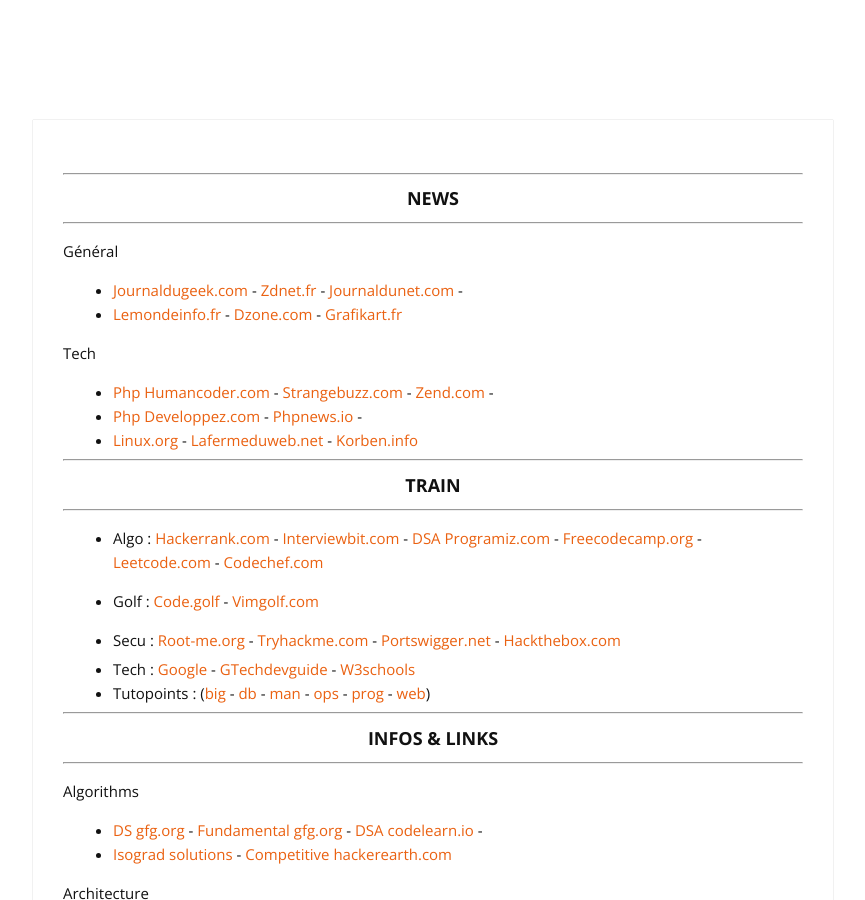
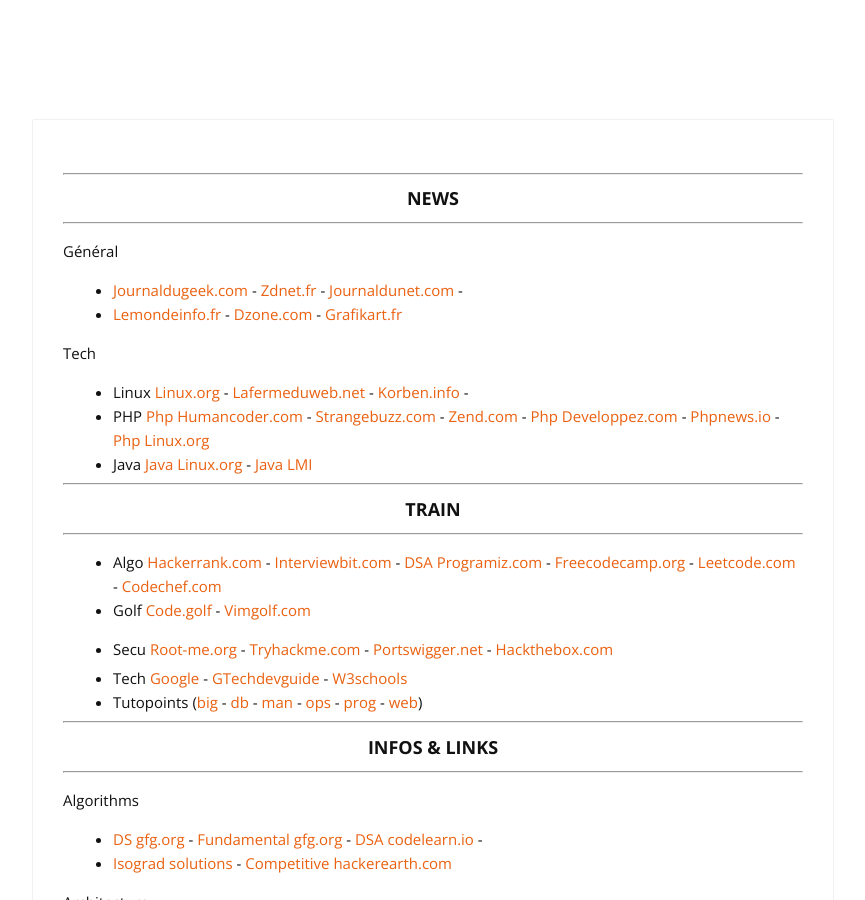
Before and after one commit to cylmat/cylmat.github.io, a Jekyll site: the page built from _pages/USEFUL.md, in a window 1280 px wide and 900 px high. Shown: the whole window, without its empty margins (207-1072 px from the left). Built offline with Jekyll 4.4.1, drawn with Linux system fonts in a browser that asks for light colours; nearby versions of some CDN libraries; some of the changed text lies outside the part shown.

Commit message:
Update USEFUL.md

```diff
--- a/_pages/USEFUL.md
+++ b/_pages/USEFUL.md
@@ -13,22 +13,21 @@
 * [Lemondeinfo.fr](https://www.lemondeinformatique.fr/internet-et-e-business-11.html) - [Dzone.com](https://dzone.com/web-development-programming-tutorials-tools-news) - [Grafikart.fr](https://grafikart.fr/blog)
 
 Tech
-* [Php Humancoder.com](https://news.humancoders.com/t/php) - [Strangebuzz.com](https://www.strangebuzz.com/fr) - [Zend.com](https://www.zend.com/blog) -
-* [Php Developpez.com](https://php.developpez.com) - [Phpnews.io](https://phpnews.io) -
-* [Linux.org](https://linuxfr.org) - [Lafermeduweb.net](https://www.lafermeduweb.net) - [Korben.info](https://korben.info)
+* Linux [Linux.org](https://linuxfr.org) - [Lafermeduweb.net](https://www.lafermeduweb.net) - [Korben.info](https://korben.info) -
+* PHP [Php Humancoder.com](https://news.humancoders.com/t/php) - [Strangebuzz.com](https://www.strangebuzz.com/fr) - [Zend.com](https://www.zend.com/blog) -
+[Php Developpez.com](https://php.developpez.com) - [Phpnews.io](https://phpnews.io) - [Php Linux.org](https://linuxfr.org/sections/php)
+* Java [Java Linux.org](https://linuxfr.org/sections/java) - [Java LMI](https://www.lemondeinformatique.fr/toute-l-actualite-produit-sur-java-42.html)
 
 ---
 ### <center>TRAIN</center>
 ---
 
-* Algo : [Hackerrank.com](https://www.hackerrank.com) - [Interviewbit.com](https://www.interviewbit.com/courses/programming) - [DSA Programiz.com](https://www.programiz.com/dsa) - [Freecodecamp.org](https://www.freecodecamp.org/learn) - [Leetcode.com](https://leetcode.com/explore) - [Codechef.com](https://www.codechef.com)
+* Algo [Hackerrank.com](https://www.hackerrank.com) - [Interviewbit.com](https://www.interviewbit.com/courses/programming) - [DSA Programiz.com](https://www.programiz.com/dsa) - [Freecodecamp.org](https://www.freecodecamp.org/learn) - [Leetcode.com](https://leetcode.com/explore) - [Codechef.com](https://www.codechef.com)
+* Golf [Code.golf](https://code.golf) - [Vimgolf.com](https://www.vimgolf.com)
+* Secu [Root-me.org](https://www.root-me.org) - [Tryhackme.com](https://tryhackme.com) - [Portswigger.net](https://portswigger.net/web-security) - [Hackthebox.com](https://www.hackthebox.com)
 
-* Golf : [Code.golf](https://code.golf) - [Vimgolf.com](https://www.vimgolf.com)
-
-* Secu : [Root-me.org](https://www.root-me.org) - [Tryhackme.com](https://tryhackme.com) - [Portswigger.net](https://portswigger.net/web-security) - [Hackthebox.com](https://www.hackthebox.com)
-
-- Tech : [Google](https://developers.google.com/learn) - [GTechdevguide](https://techdevguide.withgoogle.com) - [W3schools](https://www.w3schools.com)
-- Tutopoints : ([big](https://www.tutorialspoint.com/big_data_tutorials.htm) - [db](https://www.tutorialspoint.com/database_tutorials.htm) - [man](https://www.tutorialspoint.com/management_tutorials.htm) - [ops](https://www.tutorialspoint.com/devops_tutorials.htm) - [prog](https://www.tutorialspoint.com/computer_programming_tutorials.htm) - [web](https://www.tutorialspoint.com/web_development_tutorials.htm))
+- Tech [Google](https://developers.google.com/learn) - [GTechdevguide](https://techdevguide.withgoogle.com) - [W3schools](https://www.w3schools.com)
+- Tutopoints ([big](https://www.tutorialspoint.com/big_data_tutorials.htm) - [db](https://www.tutorialspoint.com/database_tutorials.htm) - [man](https://www.tutorialspoint.com/management_tutorials.htm) - [ops](https://www.tutorialspoint.com/devops_tutorials.htm) - [prog](https://www.tutorialspoint.com/computer_programming_tutorials.htm) - [web](https://www.tutorialspoint.com/web_development_tutorials.htm))
 
 
 ---
@@ -99,22 +98,24 @@
 * [Windows Powertoys](https://learn.microsoft.com/en-us/windows/powertoys)
 
 - - -
-Cheat sheets :
+Cheat sheets
 - Db [SQL.sh](https://sql.sh) -
 - Format [Markdownguide.org](https://www.markdownguide.org/cheat-sheet) - [Yaml quickref.me](https://quickref.me/yaml.html) -
 - Php [PhpQA.io](https://phpqa.io) - [BestP Symfony.com](https://symfony.com/doc/current/best_practices.html) -
+- Java [Gfg.org](https://www.geeksforgeeks.org/java-cheat-sheet) - [Princeton.edu](https://introcs.cs.princeton.edu/java/11cheatsheet/) - [Edureka.co](https://www.edureka.co/blog/cheatsheets/java-cheat-sheet/) -
 - Regex [Regexone.com](https://regexone.com) - [Regex lumadis.be](https://lumadis.be/regex) - [Regular-exp.info](https://www.regular-expressions.info) -
-- Vim [Vim rtorr.com](https://vim.rtorr.com) - [Vimémo nmesnier.free.fr](http://nmesnier.free.fr/vim.html) - [Vim quickref.me](https://quickref.me/vim)
+- Vim [Vim rtorr.com](https://vim.rtorr.com) - [Vimémo nmesnier.free.fr](http://nmesnier.free.fr/vim.html) - [Vim quickref.me](https://quickref.me/vim) -
 
 ---
 Playgrounds
-* Dev : [OneCompiler.com](https://onecompiler.com) - [Paiza.io](https://paiza.io/en) - [PHP 3v4l.org](https://3v4l.org) - [Programiz.com](https://www.programiz.com/python-programming/online-compiler) - [Replit.com](https://replit.com/templates) - [Tutorialspoint.com](https://www.tutorialspoint.com/codingground.htm) -
+* Dev : [OneCompiler.com](https://onecompiler.com) - [Paiza.io](https://paiza.io/en) - [Programiz.com](https://www.programiz.com/python-programming/online-compiler) - [Tutorialspoint.com](https://www.tutorialspoint.com/codingground.htm) -
 * Db [TryRedis.io](https://try.redis.io) - [DBfiddle.com](https://www.db-fiddle.com) - [MongoDB](https://mongoplayground.net) - [SQLfiddle.com](http://sqlfiddle.com) -
-* IDE : [CodeSandbox.io](https://codesandbox.io/s) - [Github Codespace](https://github.com/codespaces) - [Paiza.cloud](https://paiza.cloud) - [Replit.com](https://replit.com/~) - [VScode.dev](https://vscode.dev)
+* Ide : [Replit.com](https://replit.com/~) - [CodeSandbox.io](https://codesandbox.io/s) - [Github Codespace](https://github.com/codespaces) - [Paiza.cloud](https://paiza.cloud) - [VScode.dev](https://vscode.dev)
+* Php: [PHP 3v4l.org](https://3v4l.org) -
+* JAva: [Dev.java](https://dev.java/playground) -
 
 ---
 ### Videos
-[@AfupPhp](https://www.youtube.com/@afupPHP) -
 [@BeautyinCode](https://www.youtube.com/@BeautyinCode) -
 [@Computerphile](https://www.youtube.com/@Computerphile) -
 [@CoopTilleuls](https://www.youtube.com/@coopTilleuls) -
@@ -123,6 +124,9 @@
 [@DevTernity](https://www.youtube.com/@DevTernity) -
 [@Micode](https://www.youtube.com/@Micode)
 
+[@AfupPhp](https://www.youtube.com/@afupPHP) -
+[@Java](https://www.youtube.com/@java)
+
 Other
 - [Opensourcealternative.to](https://www.opensourcealternative.to)
 - [Musics](https://cylmat.github.io/musics) - [Tricks](https://cylmat.github.io/tricks)
```
